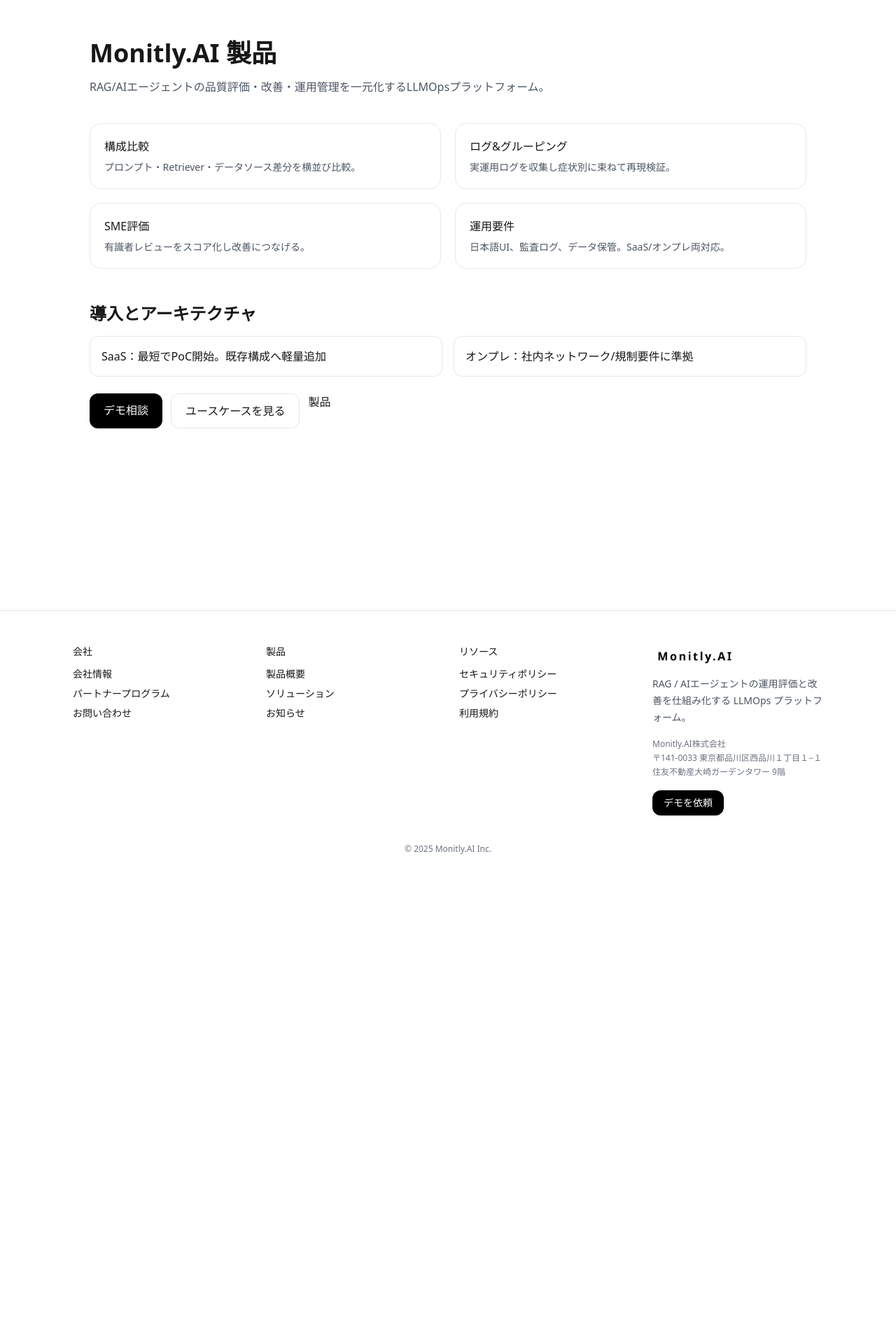
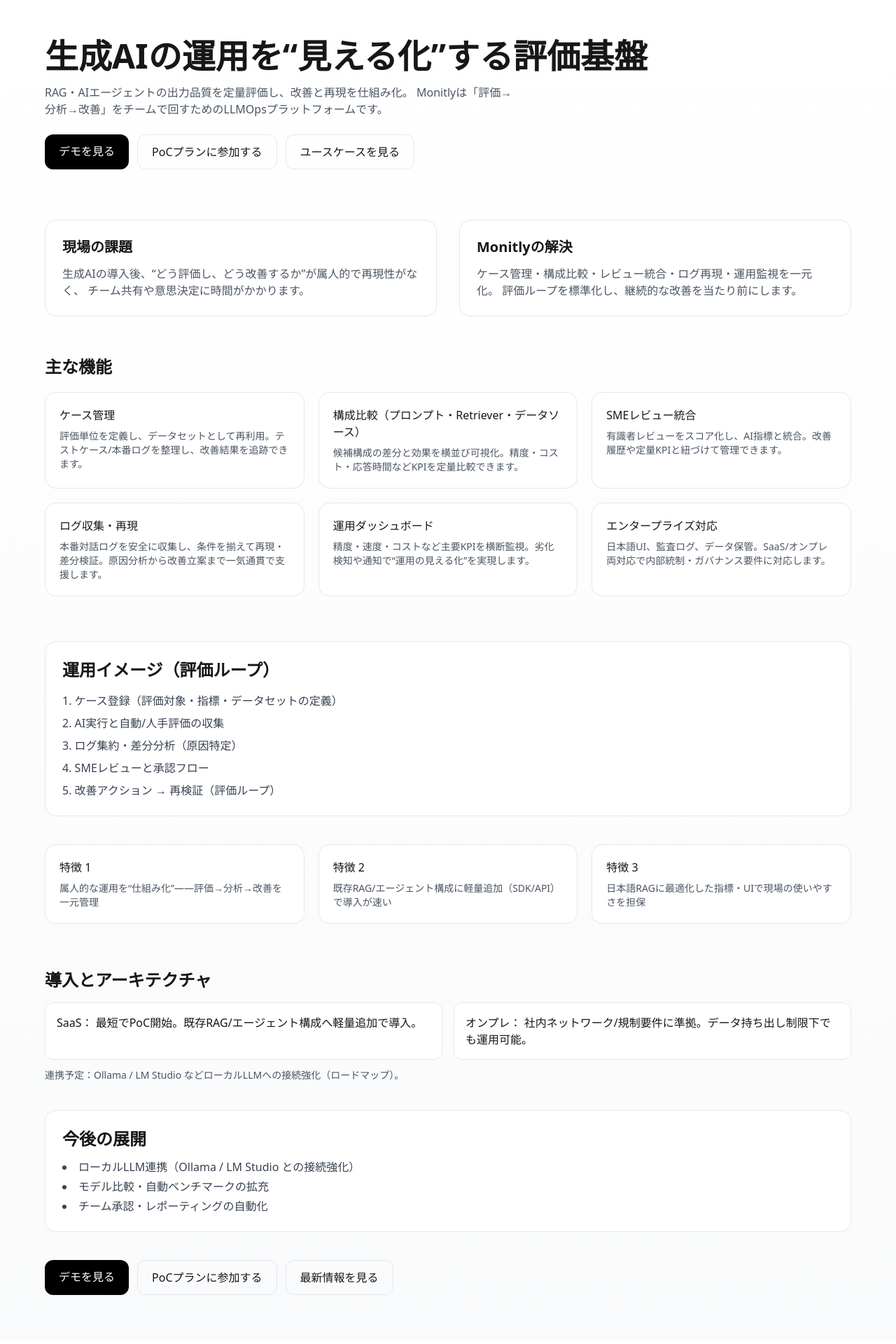
Before and after one commit to monitly-hioki/monitlyai-site, a Next.js app: page /product in a window 1280 px wide. Shown: the part 100-2020 px from the top of the page at 70% size. Before the commit the page ends 1369 px from the top, so only its background shows below. Built offline with nearby package versions, Linux system fonts and the light colour scheme.

Commit message:
Update page.tsx

```diff
--- a/app/product/page.tsx
+++ b/app/product/page.tsx
@@ -1,30 +1,180 @@
 export default function Page() {
+  const features = [
+    {
+      title: "ケース管理",
+      desc: "評価単位を定義し、データセットとして再利用。テストケース/本番ログを整理し、改善結果を追跡できます。",
+    },
+    {
+      title: "構成比較（プロンプト・Retriever・データソース）",
+      desc: "候補構成の差分と効果を横並び可視化。精度・コスト・応答時間などKPIを定量比較できます。",
+    },
+    {
+      title: "SMEレビュー統合",
+      desc: "有識者レビューをスコア化し、AI指標と統合。改善履歴や定量KPIと紐づけて管理できます。",
+    },
+    {
+      title: "ログ収集・再現",
+      desc: "本番対話ログを安全に収集し、条件を揃えて再現・差分検証。原因分析から改善立案まで一気通貫で支援します。",
+    },
+    {
+      title: "運用ダッシュボード",
+      desc: "精度・速度・コストなど主要KPIを横断監視。劣化検知や通知で“運用の見える化”を実現します。",
+    },
+    {
+      title: "エンタープライズ対応",
+      desc: "日本語UI、監査ログ、データ保管。SaaS/オンプレ両対応で内部統制・ガバナンス要件に対応します。",
+    },
+  ];
+
+  const workflow = [
+    "ケース登録（評価対象・指標・データセットの定義）",
+    "AI実行と自動/人手評価の収集",
+    "ログ集約・差分分析（原因特定）",
+    "SMEレビューと承認フロー",
+    "改善アクション → 再検証（評価ループ）",
+  ];
+
+  const differentiators = [
+    "属人的な運用を“仕組み化”——評価→分析→改善を一元管理",
+    "既存RAG/エージェント構成に軽量追加（SDK/API）で導入が速い",
+    "日本語RAGに最適化した指標・UIで現場の使いやすさを担保",
+  ];
+
+  const roadmap = [
+    "ローカルLLM連携（Ollama / LM Studio との接続強化）",
+    "モデル比較・自動ベンチマークの拡充",
+    "チーム承認・レポーティングの自動化",
+  ];
+
   return (
-    <main className="px-6 md:px-10 py-16">
-      <div className="max-w-5xl mx-auto">
-        <h1 className="text-3xl md:text-4xl font-semibold">Monitly.AI 製品</h1>
-        <p className="mt-4 text-gray-600">RAG/AIエージェントの品質評価・改善・運用管理を一元化するLLMOpsプラットフォーム。</p>
+    <main className="min-h-screen bg-gradient-to-b from-white to-gray-50">
+      {/* Hero */}
+      <section className="px-6 md:px-10 pt-16 pb-10">
+        <div className="max-w-6xl mx-auto">
+          <h1 className="text-3xl md:text-5xl font-semibold leading-tight">
+            生成AIの運用を<span className="whitespace-nowrap">“見える化”</span>する評価基盤
+          </h1>
+          <p className="mt-4 text-gray-600 max-w-2xl">
+            RAG・AIエージェントの出力品質を定量評価し、改善と再現を仕組み化。
+            Monitlyは「評価→分析→改善」をチームで回すためのLLMOpsプラットフォームです。
+          </p>
+          <div className="mt-6 flex flex-wrap gap-3">
+            <a href="/contact" className="px-5 py-3 rounded-xl bg-black text-white">
+              デモを見る
+            </a>
+            <a href="/contact#poc" className="px-5 py-3 rounded-xl border">
+              PoCプランに参加する
+            </a>
+            <a href="/solutions" className="px-5 py-3 rounded-xl border">
+              ユースケースを見る
+            </a>
+          </div>
+        </div>
+      </section>
 
-        <section className="mt-10 grid md:grid-cols-2 gap-5">
-          <div className="p-5 rounded-2xl border"><h3 className="font-medium">構成比較</h3><p className="mt-2 text-sm text-gray-600">プロンプト・Retriever・データソース差分を横並び比較。</p></div>
-          <div className="p-5 rounded-2xl border"><h3 className="font-medium">ログ&グルーピング</h3><p className="mt-2 text-sm text-gray-600">実運用ログを収集し症状別に束ねて再現検証。</p></div>
-          <div className="p-5 rounded-2xl border"><h3 className="font-medium">SME評価</h3><p className="mt-2 text-sm text-gray-600">有識者レビューをスコア化し改善につなげる。</p></div>
-          <div className="p-5 rounded-2xl border"><h3 className="font-medium">運用要件</h3><p className="mt-2 text-sm text-gray-600">日本語UI、監査ログ、データ保管。SaaS/オンプレ両対応。</p></div>
-        </section>
+      {/* Problem → Solution */}
+      <section className="px-6 md:px-10 py-8">
+        <div className="max-w-6xl mx-auto grid md:grid-cols-2 gap-8">
+          <div className="p-6 rounded-2xl border bg-white">
+            <h2 className="text-xl font-semibold">現場の課題</h2>
+            <p className="mt-3 text-gray-600">
+              生成AIの導入後、“どう評価し、どう改善するか”が属人的で再現性がなく、
+              チーム共有や意思決定に時間がかかります。
+            </p>
+          </div>
+          <div className="p-6 rounded-2xl border bg-white">
+            <h2 className="text-xl font-semibold">Monitlyの解決</h2>
+            <p className="mt-3 text-gray-600">
+              ケース管理・構成比較・レビュー統合・ログ再現・運用監視を一元化。
+              評価ループを標準化し、継続的な改善を当たり前にします。
+            </p>
+          </div>
+        </div>
+      </section>
 
-        <section className="mt-12">
+      {/* Features */}
+      <section className="px-6 md:px-10 py-6">
+        <div className="max-w-6xl mx-auto">
+          <h2 className="text-2xl font-semibold">主な機能</h2>
+          <div className="mt-5 grid md:grid-cols-3 gap-5">
+            {features.map((f) => (
+              <article key={f.title} className="p-5 rounded-2xl border bg-white">
+                <h3 className="font-medium">{f.title}</h3>
+                <p className="mt-2 text-sm text-gray-600">{f.desc}</p>
+              </article>
+            ))}
+          </div>
+        </div>
+      </section>
+
+      {/* Workflow */}
+      <section className="px-6 md:px-10 py-10">
+        <div className="max-w-6xl mx-auto rounded-2xl border bg-white p-6">
+          <h2 className="text-2xl font-semibold">運用イメージ（評価ループ）</h2>
+          <ol className="mt-4 space-y-2 list-decimal list-inside text-gray-700">
+            {workflow.map((w, i) => (
+              <li key={i}>{w}</li>
+            ))}
+          </ol>
+        </div>
+      </section>
+
+      {/* Why Monitly */}
+      <section className="px-6 md:px-10 pb-6">
+        <div className="max-w-6xl mx-auto grid md:grid-cols-3 gap-5">
+          {differentiators.map((d, i) => (
+            <div key={i} className="p-5 rounded-2xl border bg-white">
+              <h3 className="font-medium">特徴 {i + 1}</h3>
+              <p className="mt-2 text-sm text-gray-600">{d}</p>
+            </div>
+          ))}
+        </div>
+      </section>
+
+      {/* Deployment / Architecture */}
+      <section className="px-6 md:px-10 py-10">
+        <div className="max-w-6xl mx-auto">
           <h2 className="text-2xl font-semibold">導入とアーキテクチャ</h2>
           <ul className="mt-4 grid md:grid-cols-2 gap-4">
-            <li className="p-4 rounded-xl border">SaaS：最短でPoC開始。既存構成へ軽量追加</li>
-            <li className="p-4 rounded-xl border">オンプレ：社内ネットワーク/規制要件に準拠</li>
+            <li className="p-4 rounded-xl border bg-white">
+              <span className="font-medium">SaaS：</span> 最短でPoC開始。既存RAG/エージェント構成へ軽量追加で導入。
+            </li>
+            <li className="p-4 rounded-xl border bg-white">
+              <span className="font-medium">オンプレ：</span> 社内ネットワーク/規制要件に準拠。データ持ち出し制限下でも運用可能。
+            </li>
           </ul>
-          <div className="mt-6 flex gap-3">
-            <a href="/contact" className="px-5 py-3 rounded-xl bg-black text-white">デモ相談</a>
-            <a href="/solutions" className="px-5 py-3 rounded-xl border">ユースケースを見る</a>
-            <a href="/product" className="hover:opacity-80">製品</a>
-          </div>
-        </section>
-      </div>
+          <p className="mt-3 text-sm text-gray-600">
+            連携予定：Ollama / LM Studio などローカルLLMへの接続強化（ロードマップ）。
+          </p>
+        </div>
+      </section>
+
+      {/* Roadmap */}
+      <section className="px-6 md:px-10 pb-10">
+        <div className="max-w-6xl mx-auto rounded-2xl border bg-white p-6">
+          <h2 className="text-2xl font-semibold">今後の展開</h2>
+          <ul className="mt-3 list-disc list-inside text-gray-700 space-y-1">
+            {roadmap.map((r, i) => (
+              <li key={i}>{r}</li>
+            ))}
+          </ul>
+        </div>
+      </section>
+
+      {/* CTA */}
+      <section className="px-6 md:px-10 pb-16">
+        <div className="max-w-6xl mx-auto flex flex-wrap gap-3">
+          <a href="/contact" className="px-5 py-3 rounded-xl bg-black text-white">
+            デモを見る
+          </a>
+          <a href="/contact#poc" className="px-5 py-3 rounded-xl border">
+            PoCプランに参加する
+          </a>
+          <a href="/news" className="px-5 py-3 rounded-xl border">
+            最新情報を見る
+          </a>
+        </div>
+      </section>
     </main>
   );
 }
```
